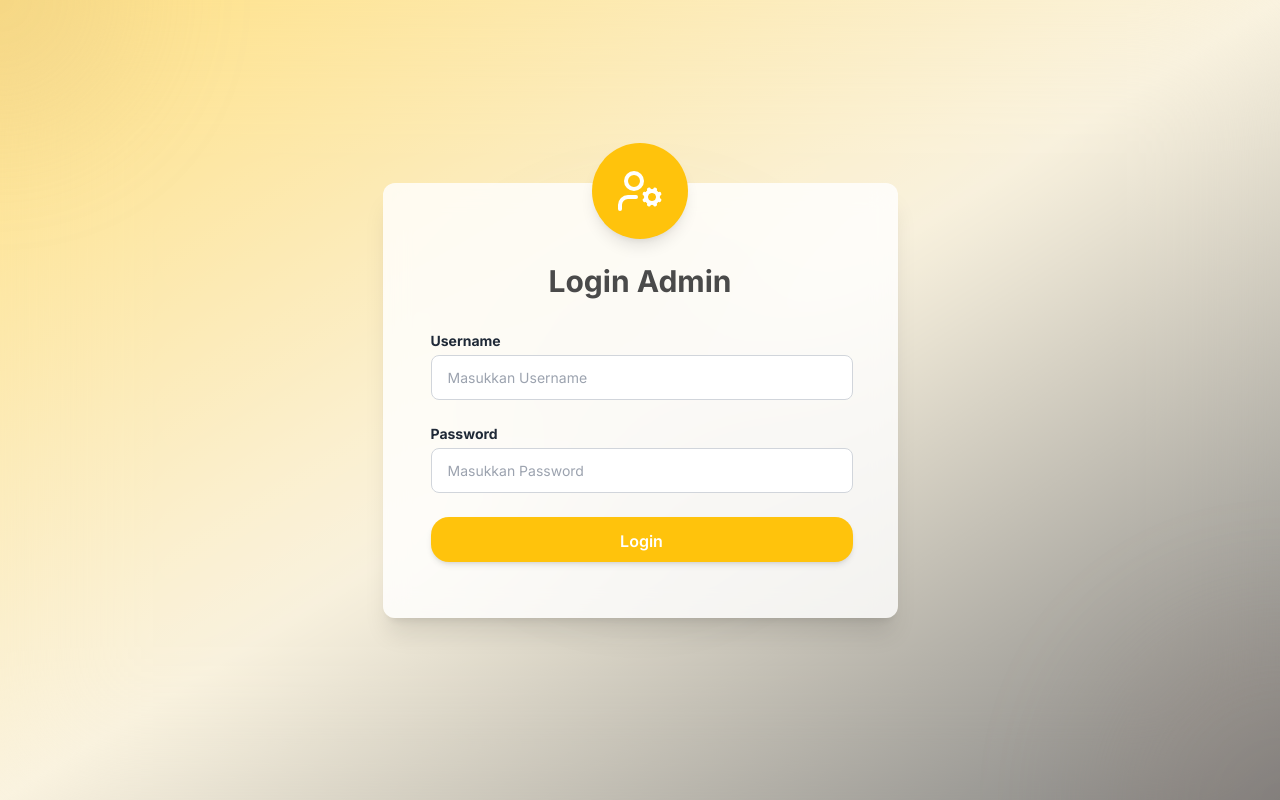
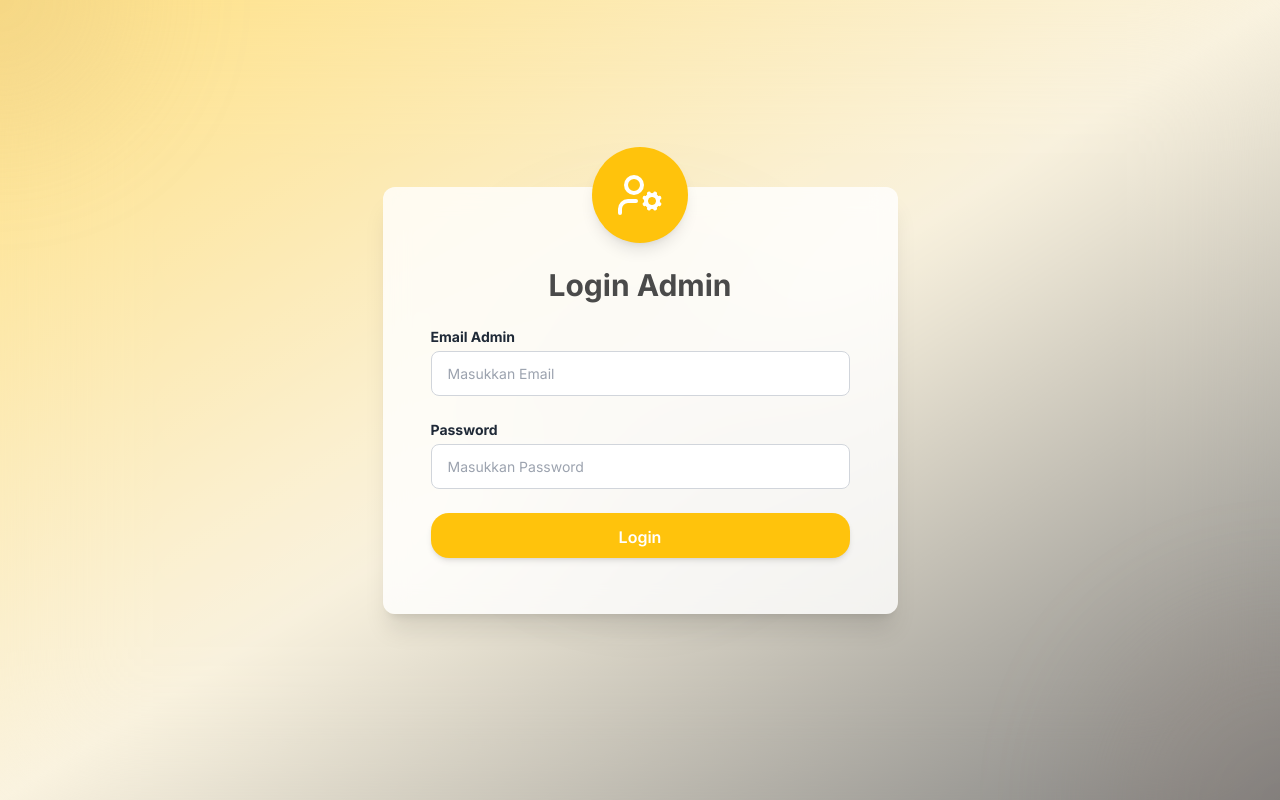
Before and after one commit to nabilaadama/website-faizah-nawawi, a Next.js app: page /admin/login in a window 1280 px wide. Built offline with nearby package versions, Linux system fonts and the light colour scheme.

Commit message:
feat: implementation backend in login admin

```diff
--- a/src/app/(auth)/admin/login/page.tsx
+++ b/src/app/(auth)/admin/login/page.tsx
@@ -1,13 +1,60 @@
-// export default function CartPage() {
-//   return <h3>Shopping Cart</h3>;
-// }
+"use client";
 
-//HARUSNYA INI ADA FOLDER SENDIRINYAAA BUAKN DI FOLDER INIII TP COBACOBAJI DLUU HEHEHE
+import React, { FormEvent, useState } from "react";
+import { UserCog } from "lucide-react";
+import { useRouter } from "next/navigation";
 
-import React from "react";
-import { UserCog } from "lucide-react";
+const AdminLogin: React.FC = () => {
+  const router = useRouter();
+  const [error, setError] = useState("");
+  const [loading, setLoading] = useState(false);
 
-const Login: React.FC = () => {
+  const handleSubmit = async (event: FormEvent<HTMLFormElement>) => {
+    event.preventDefault();
+    setError("");
+    setLoading(true);
+
+    const form = event.currentTarget;
+    const email = (form.elements.namedItem("email") as HTMLInputElement).value;
+    const password = (form.elements.namedItem("password") as HTMLInputElement)
+      .value;
+
+    try {
+      const response = await fetch("/api/auth/login", {
+        method: "POST",
+        headers: {
+          "Content-Type": "application/json",
+        },
+        body: JSON.stringify({
+          email,
+          password,
+        }),
+      });
+
+      const data = await response.json();
+
+      if (!response.ok) {
+        throw new Error(data.error || "Login gagal");
+      }
+
+      // Check if user is admin
+      if (data.user.role !== "admin") {
+        throw new Error("Akses ditolak. Anda tidak memiliki hak akses admin.");
+      }
+
+      // Store user info in localStorage or use a state management solution
+      localStorage.setItem("adminUser", JSON.stringify(data.user));
+
+      // Redirect to admin dashboard
+      router.push("/admin");
+    } catch (err: any) {
+      console.error("Login error:", err);
+      setError(err.message);
+    } finally {
+      setLoading(false);
+    }
+  };
+
   return (
     <div className="relative min-h-screen flex items-center justify-center overflow-hidden bg-gradient-to-br from-[#FFE082] via-[#C2A78D] via-[#A18674] via-[#D9C2A8] via-[#FAF3E0] via-[#F5E5D0] to-[#7D7D7D]">
       {/* Background Blur Layer */}
@@ -27,38 +74,57 @@ const Login: React.FC = () => {
           </div>
         </div>
 
-        <h1 className="text-3xl font-bold text-center text-[#4A4A4A] mb-8">
+        <h1 className="text-3xl font-bold text-center text-[#4A4A4A] mb-6">
           Login Admin
         </h1>
 
-        <form className="space-y-6">
+        {error && (
+          <div className="mb-4 p-3 bg-red-100 text-red-700 rounded-lg text-sm">
+            {error}
+          </div>
+        )}
+
+        <form onSubmit={handleSubmit} className="space-y-6">
           <div>
-            <label className="block text-sm font-bold mb-1 text-gray-800">
-              Username
+            <label
+              htmlFor="email"
+              className="block text-sm font-bold mb-1 text-gray-800"
+            >
+              Email Admin
             </label>
             <input
-              type="text"
-              placeholder="Masukkan Username"
-              className="w-[422px] h-[45px] border border-gray-300 rounded-[8px] px-4 py-3 focus:outline-none focus:ring-2 focus:ring-[#FFC30C] text-sm text-black"
+              id="email"
+              name="email"
+              type="email"
+              placeholder="Masukkan Email"
+              className="w-full h-[45px] border border-gray-300 rounded-[8px] px-4 py-3 focus:outline-none focus:ring-2 focus:ring-[#FFC30C] text-sm text-black"
+              required
             />
           </div>
 
           <div>
-            <label className="block text-sm font-bold mb-1 text-gray-800">
+            <label
+              htmlFor="password"
+              className="block text-sm font-bold mb-1 text-gray-800"
+            >
               Password
             </label>
             <input
+              id="password"
+              name="password"
               type="password"
               placeholder="Masukkan Password"
-              className="w-[422px] h-[45px] border border-gray-300 rounded-[8px] px-4 py-3 focus:outline-none focus:ring-2 focus:ring-[#FFC30C] text-sm text-black"
+              className="w-full h-[45px] border border-gray-300 rounded-[8px] px-4 py-3 focus:outline-none focus:ring-2 focus:ring-[#FFC30C] text-sm text-black"
+              required
             />
           </div>
 
           <button
             type="submit"
-            className="w-[422px] h-[45px] bg-[#FFC30C] hover:bg-yellow-500 text-white shadow-md transition font-semibold py-3 rounded-[18px]"
+            disabled={loading}
+            className="w-full h-[45px] bg-[#FFC30C] hover:bg-yellow-500 text-white shadow-md transition font-semibold py-3 rounded-[18px] disabled:bg-yellow-300 disabled:cursor-not-allowed"
           >
-            Login
+            {loading ? "Memproses..." : "Login"}
           </button>
         </form>
       </div>
@@ -66,4 +132,4 @@ const Login: React.FC = () => {
   );
 };
 
-export default Login;
+export default AdminLogin;
```
Also changed, not shown: src/context/auth-context.tsx (added, +101 -0 lines).
